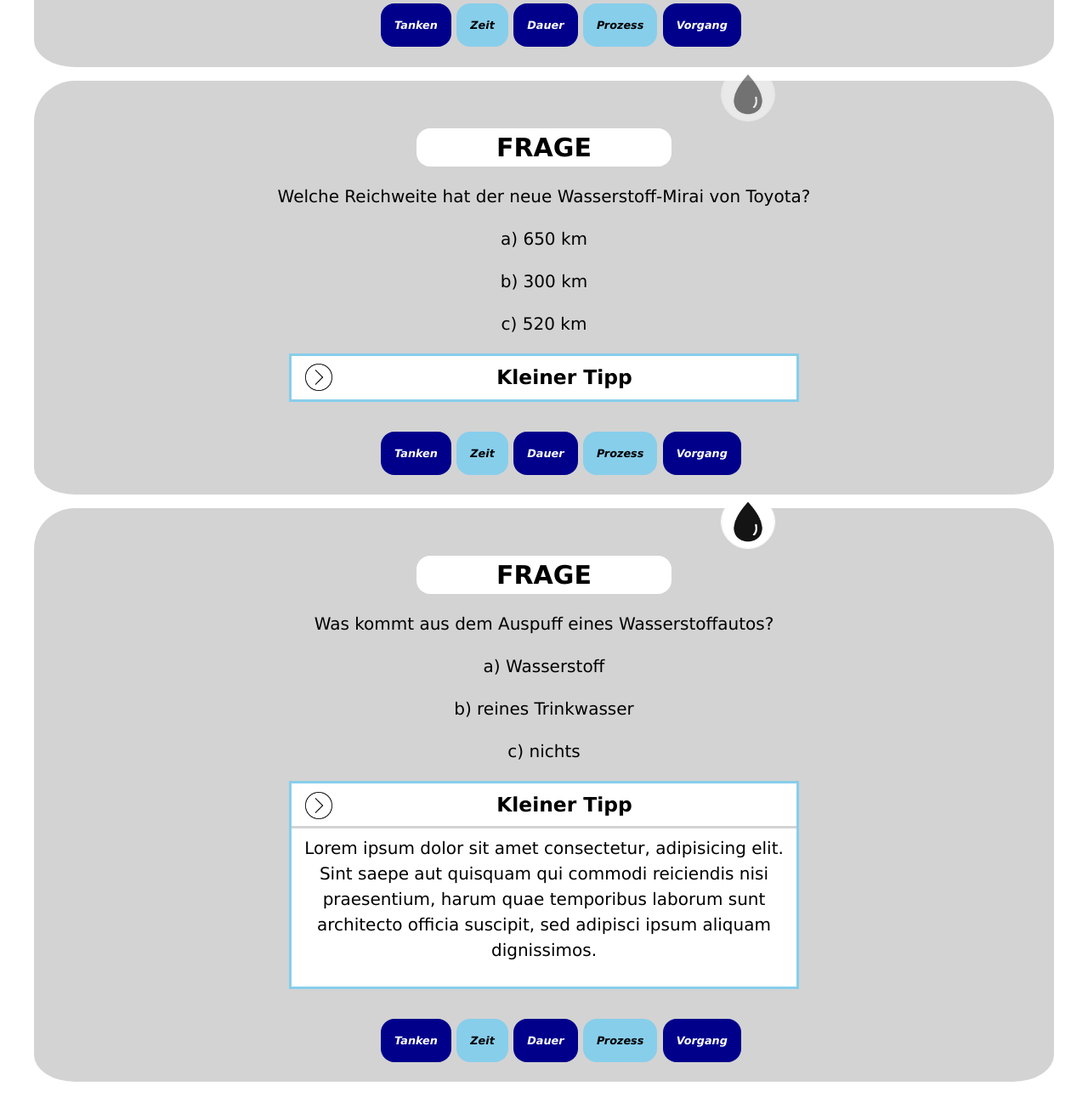
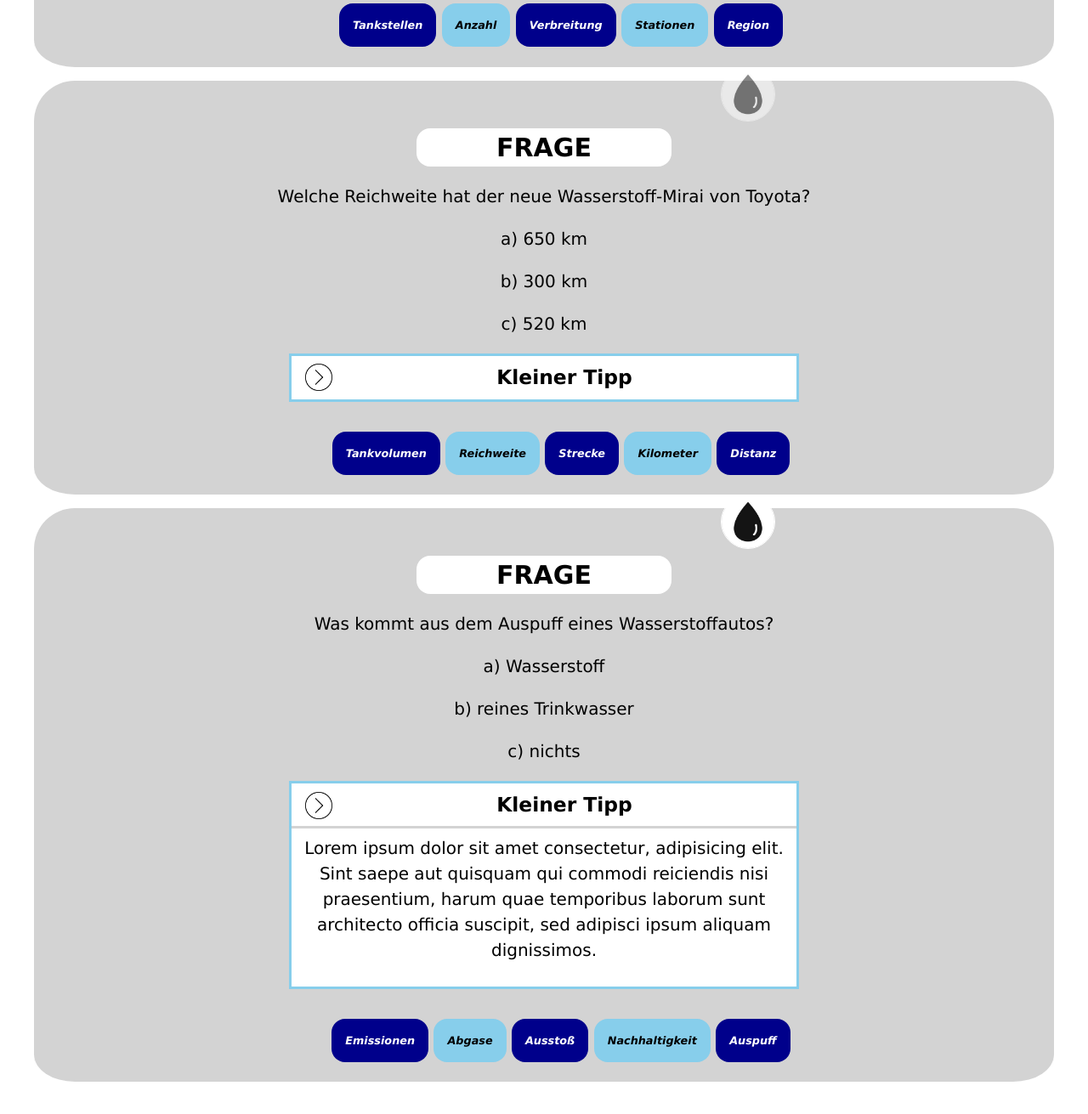
Before and after one commit to FSchmidbauer/my-quizapp, a website built with Vite: page index.html in a window 1280 px wide. Shown: the part 1267-2578 px from the top of the page at 85% size. Built offline with nearby package versions, Linux system fonts and the light colour scheme.

Commit message:
Tags angepasst

```diff
--- a/index.html
+++ b/index.html
@@ -45,11 +45,11 @@
             </p>
         </article>
         <ul class="tag-cloud">
-           <li class="tag-cloud__element">Tanken</li>
-           <li class="tag-cloud__element">Zeit</li>
-           <li class="tag-cloud__element">Dauer</li>
-           <li class="tag-cloud__element">Prozess</li>
-           <li class="tag-cloud__element">Vorgang</li>
+           <li class="tag-cloud__element">Tankstellen</li>
+           <li class="tag-cloud__element">Anzahl</li>
+           <li class="tag-cloud__element">Verbreitung</li>
+           <li class="tag-cloud__element">Stationen</li>
+           <li class="tag-cloud__element">Region</li>
         </ul>
         </section>
     <section class="question-box">
@@ -64,11 +64,11 @@
             <h3 class="tipp-box__headline">Kleiner Tipp</h3>
         </article>
         <ul class="tag-cloud">
-           <li class="tag-cloud__element">Tanken</li>
-           <li class="tag-cloud__element">Zeit</li>
-           <li class="tag-cloud__element">Dauer</li>
-           <li class="tag-cloud__element">Prozess</li>
-           <li class="tag-cloud__element">Vorgang</li>
+           <li class="tag-cloud__element">Tankvolumen</li>
+           <li class="tag-cloud__element">Reichweite</li>
+           <li class="tag-cloud__element">Strecke</li>
+           <li class="tag-cloud__element">Kilometer</li>
+           <li class="tag-cloud__element">Distanz</li>
         </ul>
         </section>
     <section class="question-box">
@@ -85,11 +85,11 @@
             </p>
         </article>
         <ul class="tag-cloud">
-           <li class="tag-cloud__element">Tanken</li>
-           <li class="tag-cloud__element">Zeit</li>
-           <li class="tag-cloud__element">Dauer</li>
-           <li class="tag-cloud__element">Prozess</li>
-           <li class="tag-cloud__element">Vorgang</li>
+           <li class="tag-cloud__element">Emissionen</li>
+           <li class="tag-cloud__element">Abgase</li>
+           <li class="tag-cloud__element">Ausstoß</li>
+           <li class="tag-cloud__element">Nachhaltigkeit</li>
+           <li class="tag-cloud__element">Auspuff</li>
         </ul>
         </section>
         </main>
```
